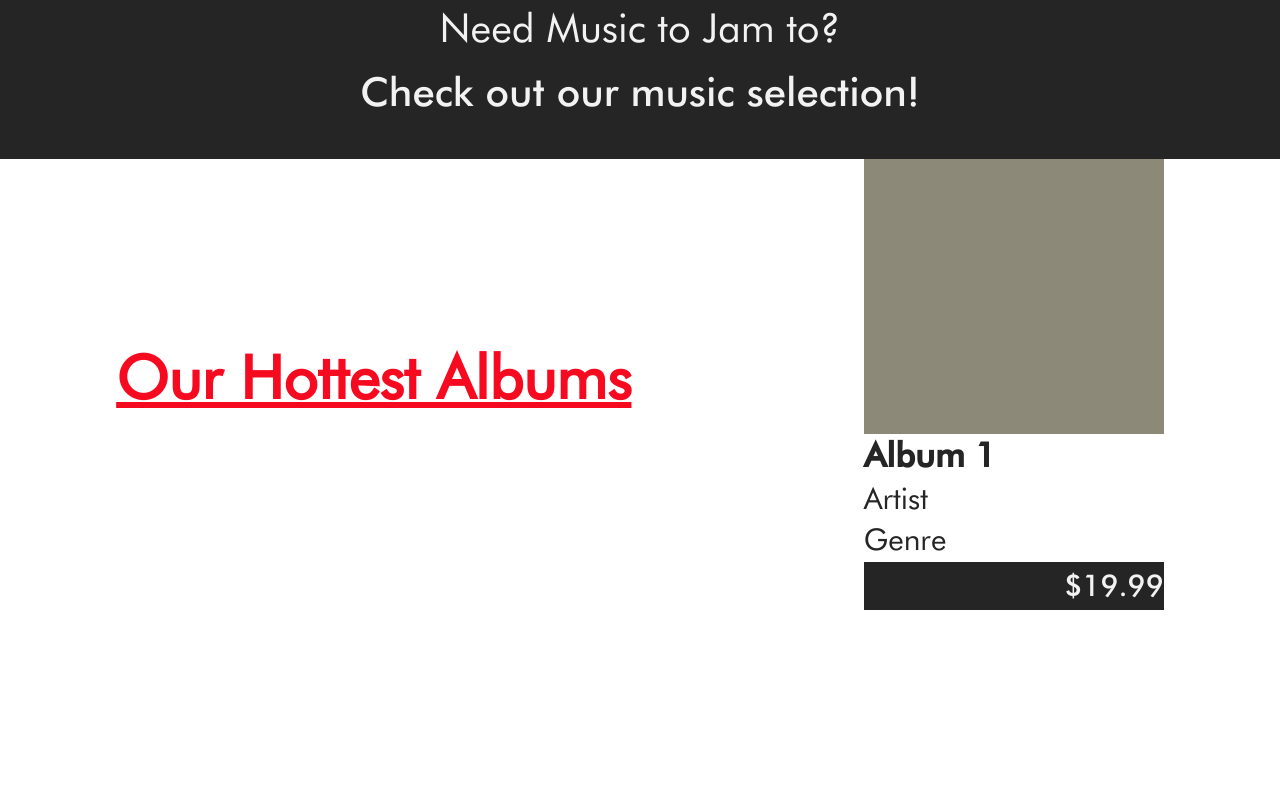
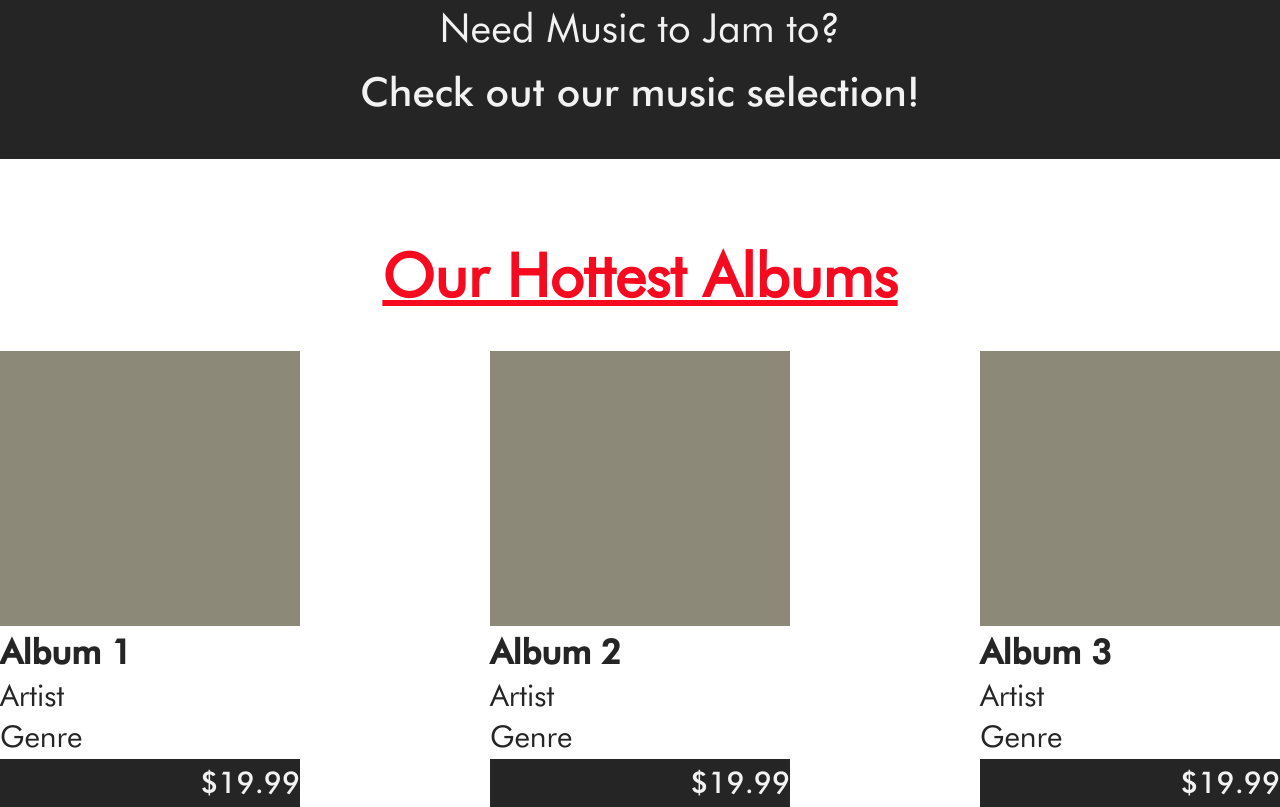
Before and after one commit to PJIceskull/eCommerce_Site, a website: page index.html in a window 1280 px wide. Shown: the part 841-1648 px from the top of the page. Before the commit the page ends 1451 px from the top, so only its background shows below. Drawn offline with Linux system fonts and the light colour scheme.

Commit message:
duplicate album boxes fot hottest album section

```diff
--- a/index.html
+++ b/index.html
@@ -53,6 +53,8 @@
         <!-- Section for Hottest Albums -->
         <section class="topAlbums">
           <h1>Our Hottest Albums</h1>
+          <div class="albumRow">
+            <!-- Popular Album 1 -->
             <div class="albumBox">
               <div class="albumImage">
                 <!-- <img src="" alt="" > -->
@@ -62,6 +64,27 @@
               <p>Genre</p>
               <div class="priceBox"><p>$19.99</p></div>
             </div>
+            <!-- Popular Album 2 -->
+            <div class="albumBox">
+              <div class="albumImage">
+                <!-- <img src="" alt="" > -->
+              </div>
+              <h3>Album 2</h3>
+              <p>Artist</p>
+              <p>Genre</p>
+              <div class="priceBox"><p>$19.99</p></div>
+            </div>
+            <!-- Popular Album 3 -->
+            <div class="albumBox">
+              <div class="albumImage">
+                <!-- <img src="" alt="" > -->
+              </div>
+              <h3>Album 3</h3>
+              <p>Artist</p>
+              <p>Genre</p>
+              <div class="priceBox"><p>$19.99</p></div>
+            </div>
+          </div>
         </section>
       </div>
     </div>
--- a/scss/home/home.scss
+++ b/scss/home/home.scss
@@ -62,13 +62,18 @@
   }
 }
 .topAlbums {
-  display: flex;
-  align-items: center;
-  justify-content: space-around;
+  margin-top: 80px;
   h1 {
     color: $red-cmyk;
     text-decoration: underline;
     font-size: 60px;
+    text-align: center;
+    margin-bottom: 40px;
+  }
+  .albumRow {
+    display: flex;
+    align-items: center;
+    justify-content: space-between;
   }
   .albumBox {
     color: $raisin-black;
@@ -84,6 +89,7 @@
   h3 {
     font-size: 34px;
     font-family: FuturaMedium;
+    margin-top: 5px;
   }
   .priceBox {
     background-color: $raisin-black;
```
Also changed, not shown: css/styles.css, 1 other file. Lines whose indentation alone changed are shown as unchanged.
